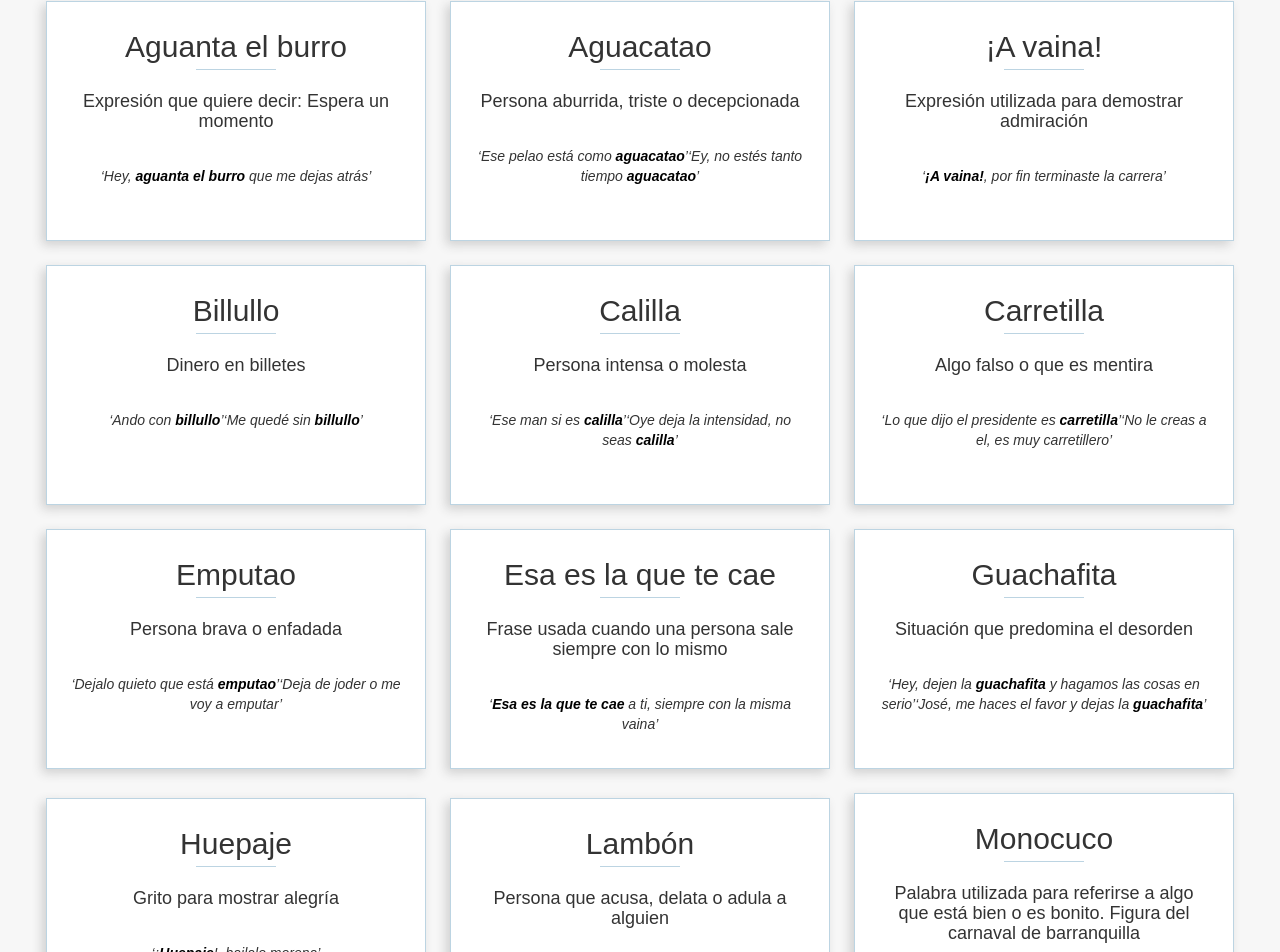
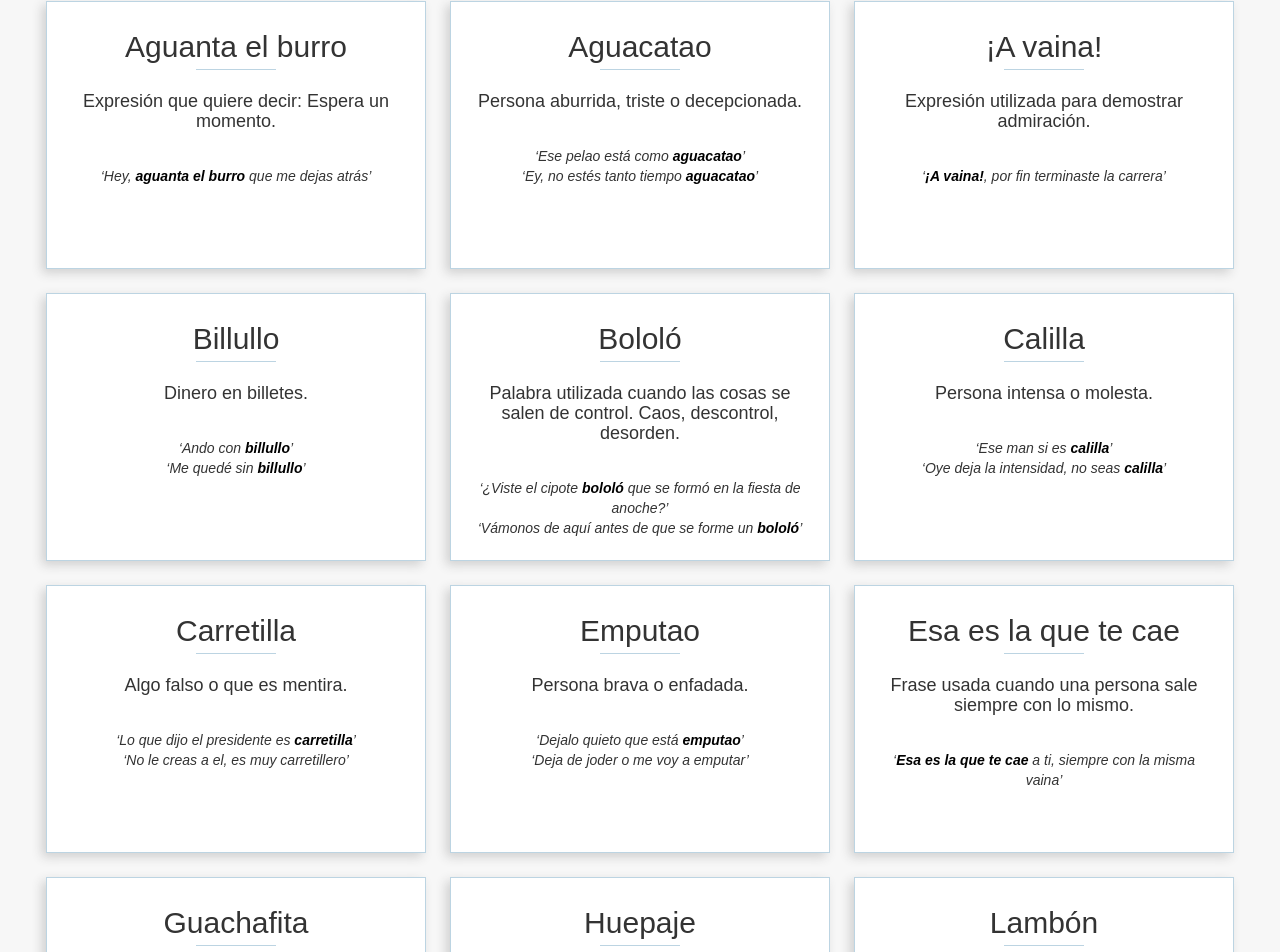
Before and after one commit to sjdonado/monocuco, a React (Create React App) app: page / in a window 1280 px wide. Shown: the part 410-1362 px from the top of the page. Built offline with nearby package versions, Linux system fonts and the light colour scheme.

Commit message:
feat: Firebase setup
 - Fix issues

```diff
--- a/public/index.html
+++ b/public/index.html
@@ -7,7 +7,7 @@
     <meta name="theme-color" content="#000000" />
     <meta
       name="description"
-      content="Web site created using create-react-app"
+      content="Diccionario de palabras costeñas"
     />
     <link rel="apple-touch-icon" href="%PUBLIC_URL%/logo192.png" />
     <!--
@@ -27,8 +27,6 @@
     <title>Costeñol - Diccionario</title>
 
     <link rel="stylesheet" href="https://maxcdn.bootstrapcdn.com/bootstrap/3.3.7/css/bootstrap.min.css" integrity="sha384-BVYiiSIFeK1dGmJRAkycuHAHRg32OmUcww7on3RYdg4Va+PmSTsz/K68vbdEjh4u" crossorigin="anonymous">
-    <!-- <link href="https://fonts.googleapis.com/css?family=Muli" rel="stylesheet">
-    <link rel="stylesheet" href="https://maxcdn.bootstrapcdn.com/font-awesome/4.6.3/css/font-awesome.min.css"> -->
   </head>
   <body>
     <noscript>You need to enable JavaScript to run this app.</noscript>
--- a/src/App.jsx
+++ b/src/App.jsx
@@ -33,8 +33,8 @@ function App() {
   const handleUpdate = (word) => {
     const parsedWord = accents.remove(word).toLowerCase();
     setFilteredWords(words.filter(({ text }) => {
-      const parsedText = text.toLocaleLowerCase();
-      return parsedText.includes(parsedWord) || parsedText.includes(word.toLowerCase());
+      const parsedText = accents.remove(text).toLocaleLowerCase();
+      return parsedText.includes(parsedWord);
     }));
     setCurrentWord(word);
   };
--- a/src/App.scss
+++ b/src/App.scss
@@ -90,7 +90,7 @@ a:focus {
 	align-items: center;
 	justify-content: flex-start;
 	text-align: center;
-	min-height: 240px;
+	height: 268px;
 	width: 380px;
 	border: 1px solid #bcd4e2;
 	box-shadow: -4px 4px 10px #d0d0d0;
@@ -101,6 +101,8 @@ a:focus {
 		font-size: 30px;
 	}
 	.examples-list {
+		display: flex;
+		flex-direction: column;
 		margin-top: 24px;
 		font-style: italic;
 		span {
--- a/src/components/Word.jsx
+++ b/src/components/Word.jsx
@@ -19,7 +19,7 @@ function Word({ word, currentWord }) {
           <Highlighter
             key={example}
             highlightClassName="example-highlight"
-            searchWords={[word.text.toLowerCase()]}
+            searchWords={[word.text]}
             autoEscape
             textToHighlight={example}
           />
--- a/src/data.json
+++ b/src/data.json
@@ -1,14 +1,14 @@
 [
   {
     "text": "Aguanta el burro",
-    "meaning": "Expresión que quiere decir: Espera un momento",
+    "meaning": "Expresión que quiere decir: Espera un momento.",
     "examples": [
       "‘Hey, aguanta el burro que me dejas atrás’"
     ]
   },
   {
     "text": "Aguacatao",
-    "meaning": "Persona aburrida, triste o decepcionada",
+    "meaning": "Persona aburrida, triste o decepcionada.",
     "examples": [
       "‘Ese pelao está como aguacatao’",
       "‘Ey, no estés tanto tiempo aguacatao’"
@@ -16,22 +16,30 @@
   },
   {
     "text": "¡A vaina!",
-    "meaning": "Expresión utilizada para demostrar admiración",
+    "meaning": "Expresión utilizada para demostrar admiración.",
     "examples": [
       "‘¡A vaina!, por fin terminaste la carrera’"
     ]
   },
   {
     "text": "Billullo",
-    "meaning": "Dinero en billetes",
+    "meaning": "Dinero en billetes.",
     "examples": [
       "‘Ando con billullo’",
       "‘Me quedé sin billullo’"
     ]
   },
   {
+    "text": "Bololó",
+    "meaning": "Palabra utilizada cuando las cosas se salen de control. Caos, descontrol, desorden.",
+    "examples": [
+      "‘¿Viste el cipote bololó que se formó en la fiesta de anoche?’",
+      "‘Vámonos de aquí antes de que se forme un bololó’"
+    ]
+  },
+  {
     "text": "Calilla",
-    "meaning": "Persona intensa o molesta",
+    "meaning": "Persona intensa o molesta.",
     "examples": [
       "‘Ese man si es calilla’",
       "‘Oye deja la intensidad, no seas calilla’"
@@ -39,7 +47,7 @@
   },
   {
     "text": "Carretilla",
-    "meaning": "Algo falso o que es mentira",
+    "meaning": "Algo falso o que es mentira.",
     "examples": [
       "‘Lo que dijo el presidente es carretilla’",
       "‘No le creas a el, es muy carretillero’"
@@ -47,7 +55,7 @@
   },
   {
     "text": "Emputao",
-    "meaning": "Persona brava o enfadada",
+    "meaning": "Persona brava o enfadada.",
     "examples": [
       "‘Dejalo quieto que está emputao’",
       "‘Deja de joder o me voy a emputar’"
@@ -55,14 +63,14 @@
   },
   {
     "text": "Esa es la que te cae",
-    "meaning": "Frase usada cuando una persona sale siempre con lo mismo",
+    "meaning": "Frase usada cuando una persona sale siempre con lo mismo.",
     "examples": [
       "‘Esa es la que te cae a ti, siempre con la misma vaina’"
     ]
   },
   {
     "text": "Guachafita",
-    "meaning": "Situación que predomina el desorden",
+    "meaning": "Situación que predomina el desorden.",
     "examples": [
       "‘Hey, dejen la guachafita y hagamos las cosas en serio’",
       "‘José, me haces el favor y dejas la guachafita’"
@@ -70,14 +78,14 @@
   },
   {
     "text": "Huepaje",
-    "meaning": "Grito para mostrar alegría",
+    "meaning": "Grito para mostrar alegría.",
     "examples": [
       "‘¡Huepaje!, bailalo morena’"
     ]
   },
   {
     "text": "Lambón",
-    "meaning": "Persona que acusa, delata o adula a alguien",
+    "meaning": "Persona que acusa, delata o adula a alguien.",
     "examples": [
       "‘Ahí viene de la oficina del profesor el lambón ese’",
       "‘Ese pelao es muy lambón’"
@@ -85,7 +93,7 @@
   },
   {
     "text": "Monocuco",
-    "meaning": "Palabra utilizada para referirse a algo que está bien o es bonito. Figura del carnaval de barranquilla",
+    "meaning": "Palabra utilizada para referirse a algo que está bien o es bonito. Figura del carnaval de barranquilla.",
     "examples": [
       "‘Con esta pinta nueva quedé monocuco’",
       "‘Mira, ahí viene bailando el monocuco’"
@@ -93,7 +101,7 @@
   },
   {
     "text": "Pasarse de piña",
-    "meaning": "Expresión que significa: abusar de la confianza de una persona o sacar provecho de alguien",
+    "meaning": "Expresión que significa: Abusar de la confianza de una persona o sacar provecho de alguien.",
     "examples": [
       "‘Yo te ayudo con el trabajo, pero no te pases de piña’"
     ]
```
Also changed, not shown: firebase.json (added), 2 other files (tests, documents, lock files or other folders).
